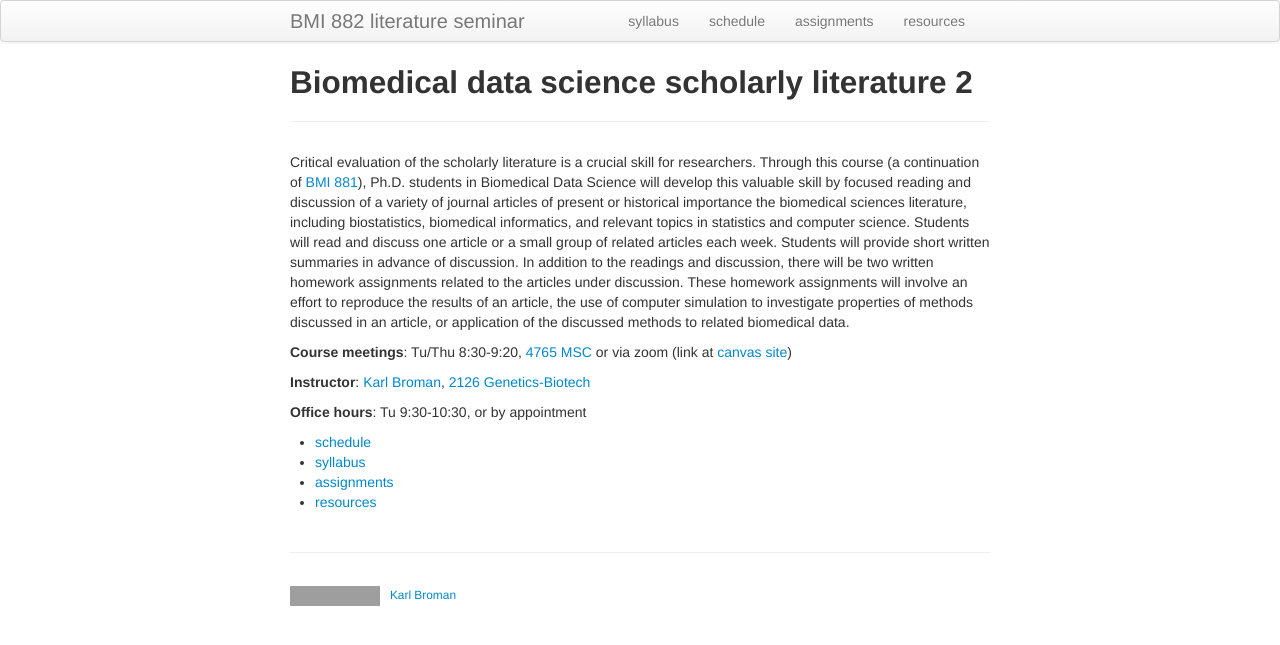
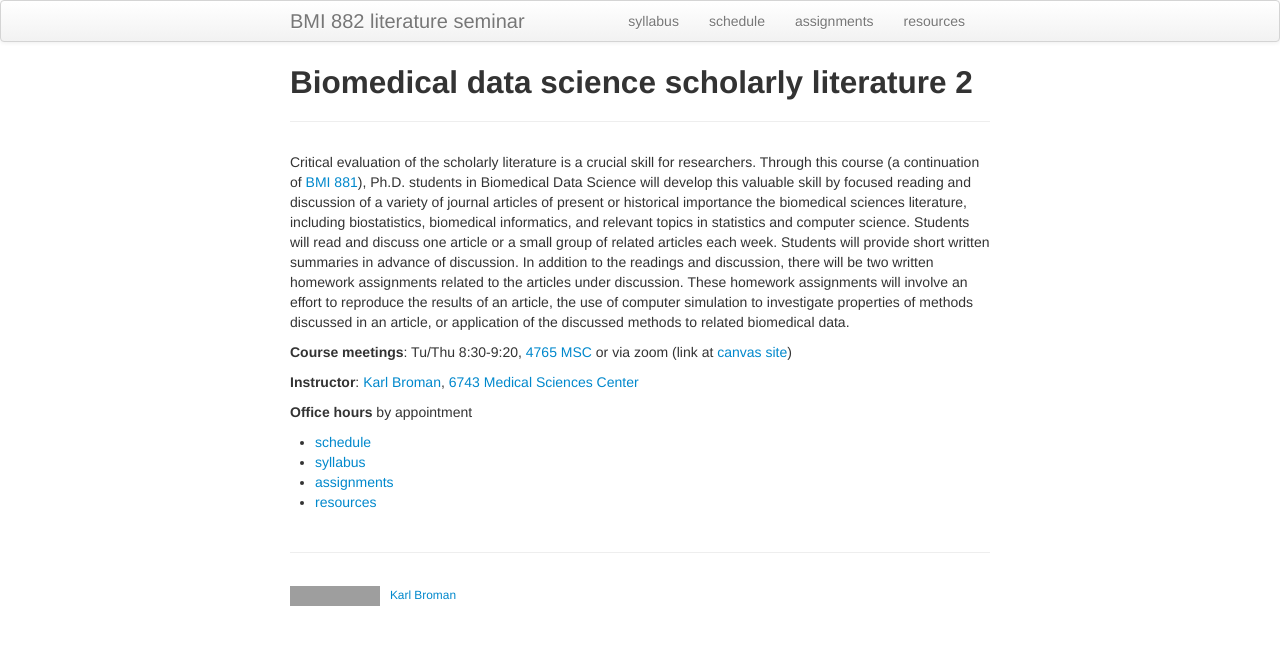
Before and after one commit to kbroman/BMI882_spring2023, a Jekyll site: the page built from index.md, in a window 1280 px wide. Shown: the top 645 px of the page. Built offline with Jekyll 4.4.1, drawn with Linux system fonts in a browser that asks for light colours; grey boxes are pictures that could not be loaded.

Commit message:
Change office info + office hours

```diff
--- a/index.md
+++ b/index.md
@@ -24,10 +24,10 @@ biomedical data.
 **Course meetings**: Tu/Thu 8:30-9:20, [4765 MSC](https://www.biostat.wisc.edu/~kbroman/4765msc.html)
 or via zoom (link at [canvas site](https://canvas.wisc.edu/courses/295302))
 
-**Instructor**: [Karl Broman](https://kbroman.org), [2126
-Genetics-Biotech](https://map.wisc.edu/s/5gyvnffv)
+**Instructor**: [Karl Broman](https://kbroman.org),
+[6743 Medical Sciences Center](https://kbroman.org/6743msc.html)
 
-**Office hours**: Tu 9:30-10:30, or by appointment
+**Office hours** by appointment
 
 - [schedule](schedule.html)
 - [syllabus](syllabus.html)
```
Also changed, not shown: syllabus.md (+3 -2 lines).
